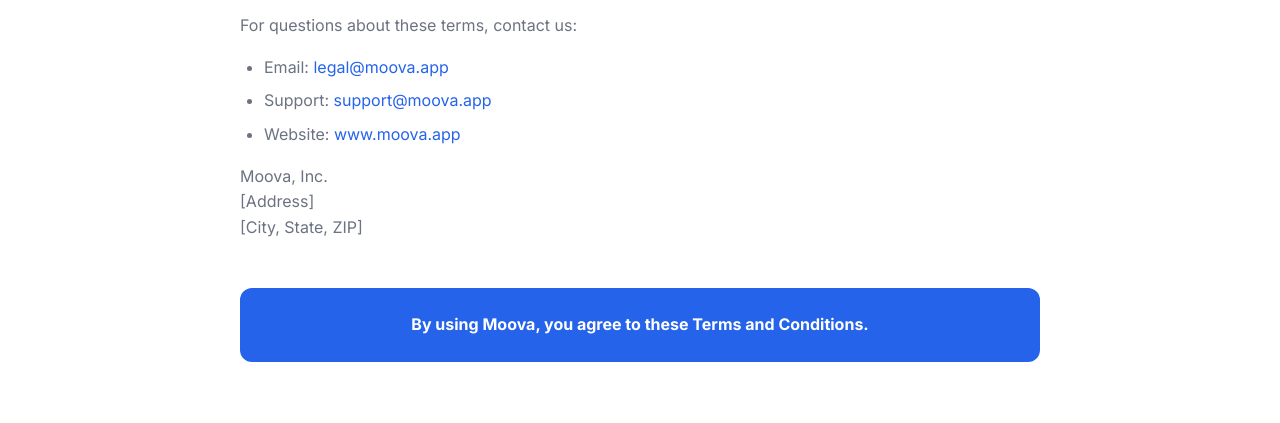
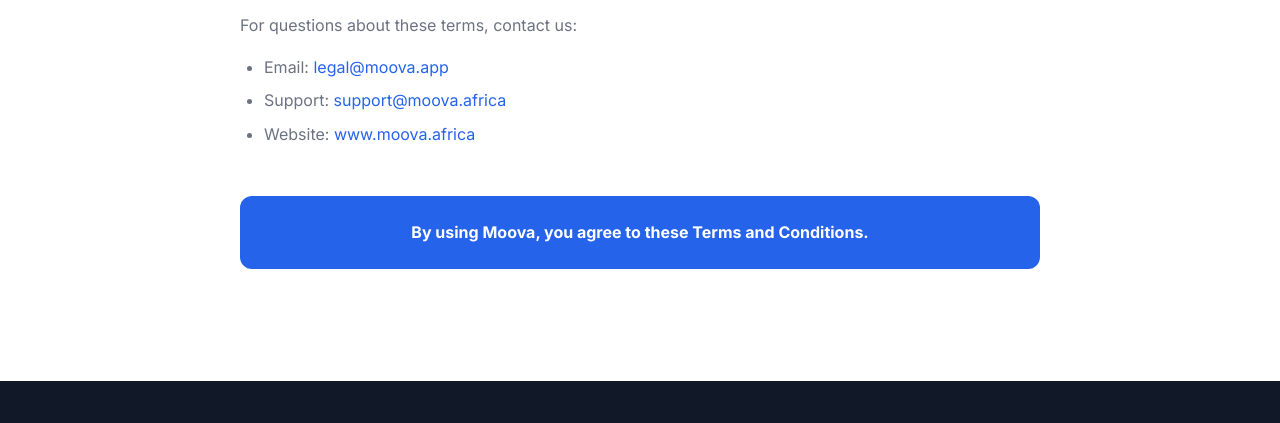
Before and after one commit to Jeremytpk/Moova.Africa, a plain HTML site: page terms-conditions.html in a window 1280 px wide. Shown: the part 5765-6188 px from the top of the page. Drawn offline with Linux system fonts and the light colour scheme.

Commit message:
Update terms and conditions

```diff
--- a/terms-conditions.html
+++ b/terms-conditions.html
@@ -212,10 +212,10 @@
         <p>For questions about these terms, contact us:</p>
         <ul>
           <li>Email: <a href="mailto:legal@moova.app">legal@moova.app</a></li>
-          <li>Support: <a href="mailto:support@moova.app">support@moova.app</a></li>
-          <li>Website: <a href="https://www.moova.app">www.moova.app</a></li>
+          <li>Support: <a href="mailto:support@moova.africa">support@moova.africa</a></li>
+          <li>Website: <a href="https://www.moova.africa">www.moova.africa</a></li>
         </ul>
-        <p>Moova, Inc.<br>[Address]<br>[City, State, ZIP]</p>
+
 
         <div style="background: var(--primary); color: white; padding: 1.5rem; border-radius: 12px; margin-top: 3rem; text-align: center;">
           <p style="color: white; margin-bottom: 0;"><strong>By using Moova, you agree to these Terms and Conditions.</strong></p>
```
Also changed, not shown: privacy-policy.html (+3 -2 lines).
